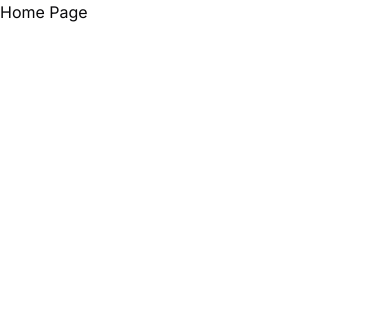
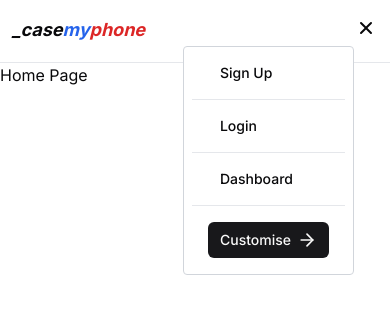
Before and after one commit to dipeshtamang07/casemyphone, a Next.js app: page / in a window 390 px wide. Shown: the top 314 px of the page. Built offline with nearby package versions, Linux system fonts and the light colour scheme.

Commit message:
feature: Added Responsive Navbar

```diff
--- a/src/app/layout.tsx
+++ b/src/app/layout.tsx
@@ -1,6 +1,7 @@
 import type { Metadata } from "next";
 import { Inter } from "next/font/google";
 import "./globals.css";
+import Navbar from "@/components/Navbar";
 
 const inter = Inter({ subsets: ["latin"] });
 
@@ -17,6 +18,7 @@ export default function RootLayout({
   return (
     <html lang="en">
       <body className={inter.className}>
+        <Navbar />
         <main>{children}</main>
       </body>
     </html>
--- /dev/null
+++ b/src/components/MaxWidthWrapper.tsx
@@ -0,0 +1,13 @@
+import { cn } from "@/lib/utils";
+import { ReactNode } from "react";
+
+interface MaxWidthWrapperProps {
+  className?: string;
+  children: ReactNode;
+}
+
+function MaxWidthWrapper({ className, children }: MaxWidthWrapperProps) {
+  return <div className={cn("w-full px-3 lg:px-40", className)}>{children}</div>;
+}
+
+export default MaxWidthWrapper;
--- /dev/null
+++ b/src/components/Navbar.tsx
@@ -0,0 +1,148 @@
+"use client";
+
+import { useState } from "react";
+import MaxWidthWrapper from "./MaxWidthWrapper";
+import Link from "next/link";
+import { buttonVariants } from "./ui/button";
+import { ArrowRight } from "lucide-react";
+import { cn } from "@/lib/utils";
+
+function Navbar() {
+  const [isOpen, setIsOpen] = useState(false);
+
+  const toggleMenu = () => {
+    setIsOpen(!isOpen);
+  };
+
+  const isAdmin = true;
+
+  return (
+    <MaxWidthWrapper className="py-4 z-[100] backdrop-blur-sm border-b border-gray-200 sticky inset-x-0 top-0">
+      <nav className="flex justify-between">
+        <Link href="/" className="italic font-bold text-lg">
+          _case<span className="text-blue-600">my</span>
+          <span className="text-red-600">phone</span>
+        </Link>
+
+        {/* Menu for large devices */}
+        <ul className="hidden lg:flex gap-4">
+          <li>
+            <Link
+              href="/sign-up"
+              className={buttonVariants({ size: "sm", variant: "ghost" })}
+            >
+              Sign Up
+            </Link>
+          </li>
+          <li>
+            <Link
+              href="/login"
+              className={buttonVariants({ size: "sm", variant: "ghost" })}
+            >
+              Login
+            </Link>
+          </li>
+          {isAdmin && (
+            <li>
+              <Link
+                href="/dashboard"
+                className={buttonVariants({ size: "sm", variant: "ghost" })}
+              >
+                Dashboard
+              </Link>
+            </li>
+          )}
+          <li>
+            <Link
+              href="/configure/upload"
+              className={buttonVariants({
+                size: "sm",
+              })}
+            >
+              Customise
+              <ArrowRight className="ml-1.5 h-5 w-5" />
+            </Link>
+          </li>
+        </ul>
+        {/* Menu for large devices (End) */}
+
+        {/* Menu for Mobile */}
+        <div className="relative block lg:hidden">
+          {/* Hamburger button */}
+          <button
+            onClick={toggleMenu}
+            className="text-zinc-950 focus:outline-none"
+          >
+            {isOpen ? (
+              <svg className="h-6 w-6 fill-current" viewBox="0 0 24 24">
+                <path
+                  fillRule="evenodd"
+                  clipRule="evenodd"
+                  d="M4 6h16a1 1 0 0 1 0 2H4a1 1 0 1 1 0-2zm0 5h16a1 1 0 0 1 0 2H4a1 1 0 0 1 0-2zm0 5h16a1 1 0 0 1 0 2H4a1 1 0 0 1 0-2z"
+                />
+              </svg>
+            ) : (
+              <svg className="h-6 w-6 fill-current" viewBox="0 0 24 24">
+                <path
+                  fillRule="evenodd"
+                  clipRule="evenodd"
+                  d="M6.293 6.293a1 1 0 0 1 1.414 0L12 10.586l4.293-4.293a1 1 0 1 1 1.414 1.414L13.414 12l4.293 4.293a1 1 0 0 1-1.414 1.414L12 13.414l-4.293 4.293a1 1 0 0 1-1.414-1.414L10.586 12 6.293 7.707a1 1 0 0 1 0-1.414z"
+                />
+              </svg>
+            )}
+          </button>
+
+          <ul
+            className={cn(
+              `absolute flex flex-col right-6 border border-gray-300 px-2 rounded-sm bg-white`,
+              {
+                hidden: isOpen,
+              }
+            )}
+          >
+            <li className="border-b border-gray-200 px-4 py-2">
+              <Link
+                href="/sign-up"
+                className={buttonVariants({ size: "sm", variant: "ghost" })}
+              >
+                Sign Up
+              </Link>
+            </li>
+            <li className="border-b border-gray-200 px-4 py-2">
+              <Link
+                href="/login"
+                className={buttonVariants({ size: "sm", variant: "ghost" })}
+              >
+                Login
+              </Link>
+            </li>
+            {isAdmin && (
+              <li className="border-b border-gray-200 px-4 py-2">
+                <Link
+                  href="/dashboard"
+                  className={buttonVariants({ size: "sm", variant: "ghost" })}
+                >
+                  Dashboard
+                </Link>
+              </li>
+            )}
+            <li className="px-4 py-4">
+              <Link
+                href="/configure/upload"
+                className={buttonVariants({
+                  size: "sm",
+                })}
+              >
+                Customise
+                <ArrowRight className="ml-1.5 h-5 w-5" />
+              </Link>
+            </li>
+          </ul>
+        </div>
+        {/* Menu for Mobile (End)*/}
+      </nav>
+    </MaxWidthWrapper>
+  );
+}
+
+export default Navbar;
```
